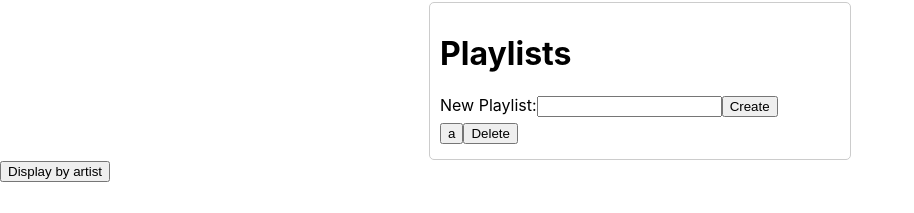
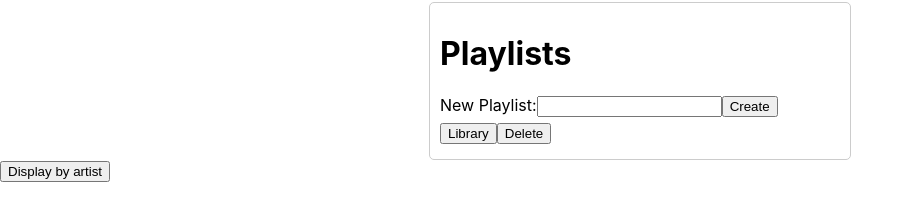
Before and after one commit to Vyrolian/vyplayer, a React (Create React App) app: page / in a window 1280 px wide. Shown: the part 148-361 px from the top of the page, without its empty margins (0-914 px from the left). Built offline with nearby package versions, Linux system fonts and the light colour scheme.

Commit message:
Changed playlist logic

```diff
--- a/src/App.tsx
+++ b/src/App.tsx
@@ -57,7 +57,7 @@ function App() {
             )
             .map((song) => ({
               ...song,
-              playlist: song.playlist ? song.playlist : ["default"], // set default playlist if no playlists are present
+              playlist: song.playlist ? song.playlist : ["Library"], // set default playlist if no playlists are present
             })),
         ],
       }));
--- a/src/components/playlist/CurrentPlaylist.tsx
+++ b/src/components/playlist/CurrentPlaylist.tsx
@@ -47,13 +47,7 @@ const CurrentPlaylist = ({ data, currentPlaylist }: Playlist) => {
       window.localStorage.setItem("MY_APP_STATE", JSON.stringify(data));
       console.log("saved");
     }
-    if (data.songs.map((song) => !song.playlist.includes(currentPlaylist))) {
-      const n = data.songs.map((song) => {
-        return { ...song, playlist: [...song.playlist, currentPlaylist] };
-      });
-      data.songs = n;
-      console.log("asss" + data.songs);
-    }
+
     //   setFiltered(filtered);
   }, [data]);
 
--- a/src/components/playlist/menu/PlaylistMenu.tsx
+++ b/src/components/playlist/menu/PlaylistMenu.tsx
@@ -10,7 +10,9 @@ type Playlist = Array<{
 }>;
 const PlaylistMenu = () => {
   const [newPlaylistName, setNewPlaylistName] = useState("");
-  const [playlist, setPlaylist] = useState<Playlist>([{ id: "0", name: "a " }]);
+  const [playlist, setPlaylist] = useState<Playlist>([
+    { id: "0", name: "Library" },
+  ]);
   function createNewPlaylist(name: string) {
     const newPlaylist = {
       id: nanoid(),
```
